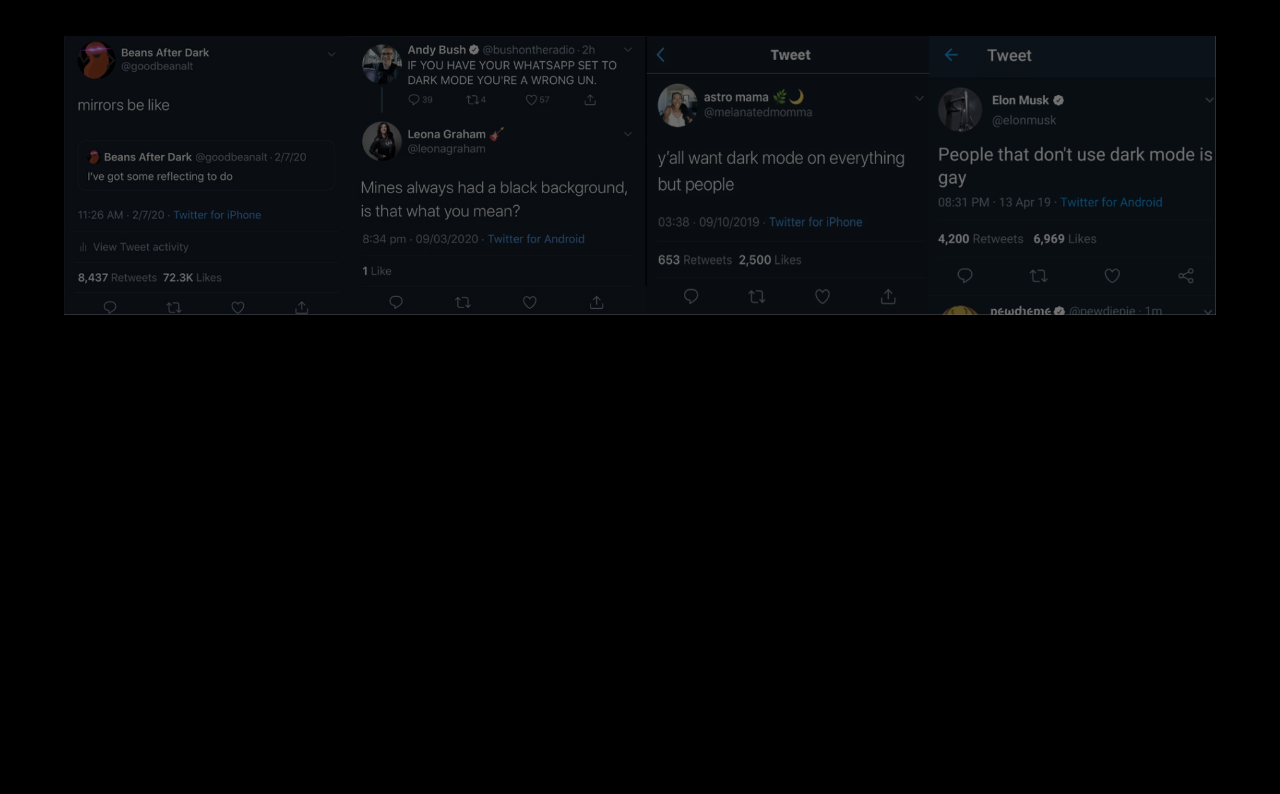
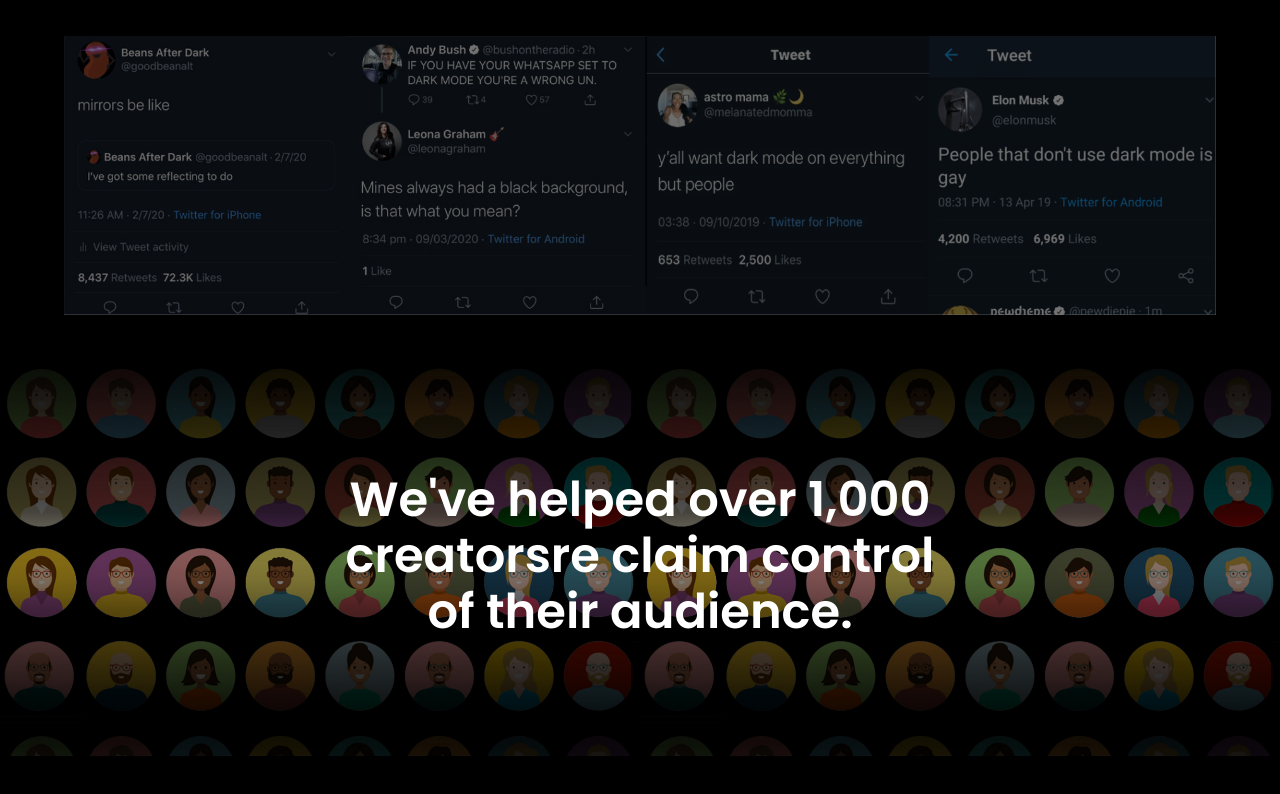
Before and after one commit to krosy1337/landing-marico, a React (Create React App) app: page / in a window 1280 px wide. Shown: the part 3471-4265 px from the top of the page. Before the commit the page ends 3827 px from the top, so only its background shows below. Built offline with nearby package versions, Linux system fonts and the light colour scheme; the HTML template or start-up script is replaced by a standard one.

Commit message:
Add Audience section in HomePage

```diff
--- /dev/null
+++ b/src/components/pages/HomePage/Audience.tsx
@@ -0,0 +1,23 @@
+import React, {FC} from 'react'
+import {Box, Typography} from "@mui/material"
+import image from "assets/audience_bg.jpg"
+
+const Audience: FC = () => {
+    return (
+        <Box sx={{position: "relative",
+            height: 400,
+            backgroundImage: `url(${image})`,
+            backgroundRepeat: "repeat",
+            backgroundSize: "50%",
+            marginBottom: 10,
+        }}>
+            <Typography variant="h3" fontFamily="inherit" fontWeight={600} align="center"
+                        sx={{position: "absolute", top: "50%", left: "50%", transform: "translate(-50%, -50%)"}}>
+                We've helped over 1,000 creatorsre
+                claim control of their audience.
+            </Typography>
+        </Box>
+    )
+}
+
+export default Audience
--- a/src/components/pages/HomePage/HomePage.tsx
+++ b/src/components/pages/HomePage/HomePage.tsx
@@ -10,6 +10,7 @@
 import Step3 from "./Step3"
 import CreateShare from "./CreateShare"
 import ExpertsAgree from "./ExpertsAgree"
+import Audience from "./Audience"
 
 const HomePage: FC = () => {
     return (
@@ -24,6 +25,7 @@
             <Step3/>
             <CreateShare/>
             <ExpertsAgree/>
+            <Audience/>
         </Box>
     )
 }
```
Also changed, not shown: src/assets/audience_bg.jpg (added).
